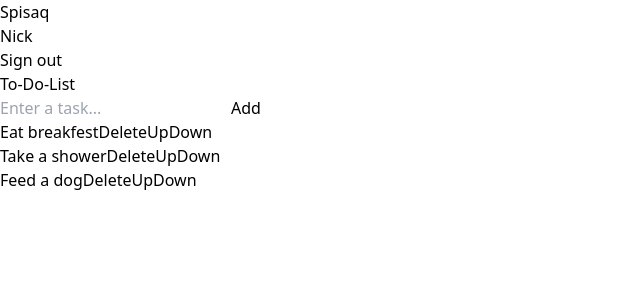
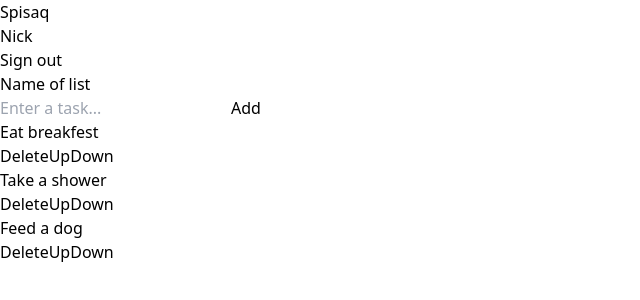
Before and after one commit to P4lm4/spisaq-frontend, a React (Vite) app: page /content in a window 1280 px wide. Shown: the top 300 px of the page, without its empty margins (0-640 px from the left). Built offline with nearby package versions, Linux system fonts and the light colour scheme.

Commit message:
1. fix Content ( make input field and confirm button for changing name of the list) 2. fix BurgerMenu ( fixed Link component )

```diff
--- a/src/_root/components/BurgerMenu.jsx
+++ b/src/_root/components/BurgerMenu.jsx
@@ -5,7 +5,7 @@ function BurgerMenu() {
 
     let [open, setOpen] = useState(false);
     const [ListofNotes, setListofNotes] = useState([{id: 1, name: "Posao"}, {id: 2, name: "Rekreacija"}, {id: 3, name: "Ishrana"}]);
-    const Notes = ListofNotes.map((note) => <Link to={note.id}><p key={note.id}>{note.name}</p></Link>)
+    const Notes = ListofNotes.map((note) => <Link key={note.id} to={`/content${note.id}`}><li>{note.name}</li></Link>)
 
     return(
         <div>
--- a/src/_root/pages/Content.jsx
+++ b/src/_root/pages/Content.jsx
@@ -4,6 +4,9 @@ function Content() {
 
   const [tasks, setTasks] = useState(["Eat breakfest", "Take a shower", "Feed a dog"]);
   const [newTask, setNewTask] = useState("");
+  const [changeInputType, setChangeInputType] = useState(false);
+  const [name, setName] = useState("Name of list");
+  const [newName, setNewName] = useState("");
 
   function handleInputChange(event) {
     setNewTask(event.target.value);
@@ -40,24 +43,63 @@ function Content() {
     }
   }
 
+  function handleInputChangeName(event) {
+    setName(event.target.value);
+  }
+
+  function changeName() {
+
+    document.getElementById("name").type = "text";
+    document.getElementById("name").value = "";
+    document.getElementById("name").className = "bg-white text-black font-bold rounded-sm";
+
+    setChangeInputType(true);
+  }
+
+  function confirmName() {
+
+    if(newName.trim() !== "") {
+      setName(n => [...n,newName]);
+      setNewName("");
+    }
+    else {
+      setName(name);
+    }
+
+    document.getElementById("name").type = "button";
+    document.getElementById("name").value = {name};
+    document.getElementById("name").className = "bg-black text-white font-bold rounded-sm";
+
+    setChangeInputType(false);
+
+  }
+
 
   return (
     <div className="flex flex-col items-center justify-center w-96 h-96 rounded-xl bg-black">
+      <div className='flex items-center justify-between'>
+        <input id="name" type="button" value={name} onClick={changeName} onChange={handleInputChangeName} className='bg-black text-white font-bold rounded-sm'></input>
+        {changeInputType && (<button className="bg-green-700 text-white rounded-sm m-2 px-1 font-bold" onClick={confirmName}>Edit</button>)}
+      </div>
 
-      <h1 className='text-white font-bold'>To-Do-List</h1>
 
-      <div>
+      <div className='flex items-center justify-between'>
         <input className='rounded-sm' type="text" placeholder="Enter a task..." value={newTask} onChange={handleInputChange}/>
         <button className="bg-green-700 text-white rounded-sm m-2 px-1 font-bold" onClick={addTask}>Add</button>
       </div>
 
-      <ol>
+      <ol className='flex flex-col items-center justify-between'>
         {tasks.map((task, index) =>
-          <li key={index} className='text-white'>
-            <span className='text-white'>{task}</span>
-            <button className='bg-red-700 text-white rounded-sm m-1 px-1 font-bold' onClick={() => deleteTask(index)}>Delete</button>
-            <button className='bg-blue-700 text-white rounded-sm m-1 px-1 font-bold' onClick={() => moveTaskUp(index)}>Up</button>
-            <button className='bg-blue-700 text-white rounded-sm m-1 px-1 font-bold' onClick={() => moveTaskDown(index)}>Down</button>
+          <li key={index} className='text-white flex flex-row items-center justify-center'>
+            <div className='flex justify-start'>
+              <span className='text-white'>{task}</span>
+            </div>
+            <div className=''>
+              <button className='bg-red-700 text-white rounded-sm m-1 px-1 font-bold' onClick={() => deleteTask(index)}>Delete</button>
+              <button className='bg-blue-700 text-white rounded-sm m-1 px-1 font-bold' onClick={() => moveTaskUp(index)}>Up</button>
+              <button className='bg-blue-700 text-white rounded-sm m-1 px-1 font-bold' onClick={() => moveTaskDown(index)}>Down</button>
+            </div>
+
           </li>)}
       </ol>
 
```
